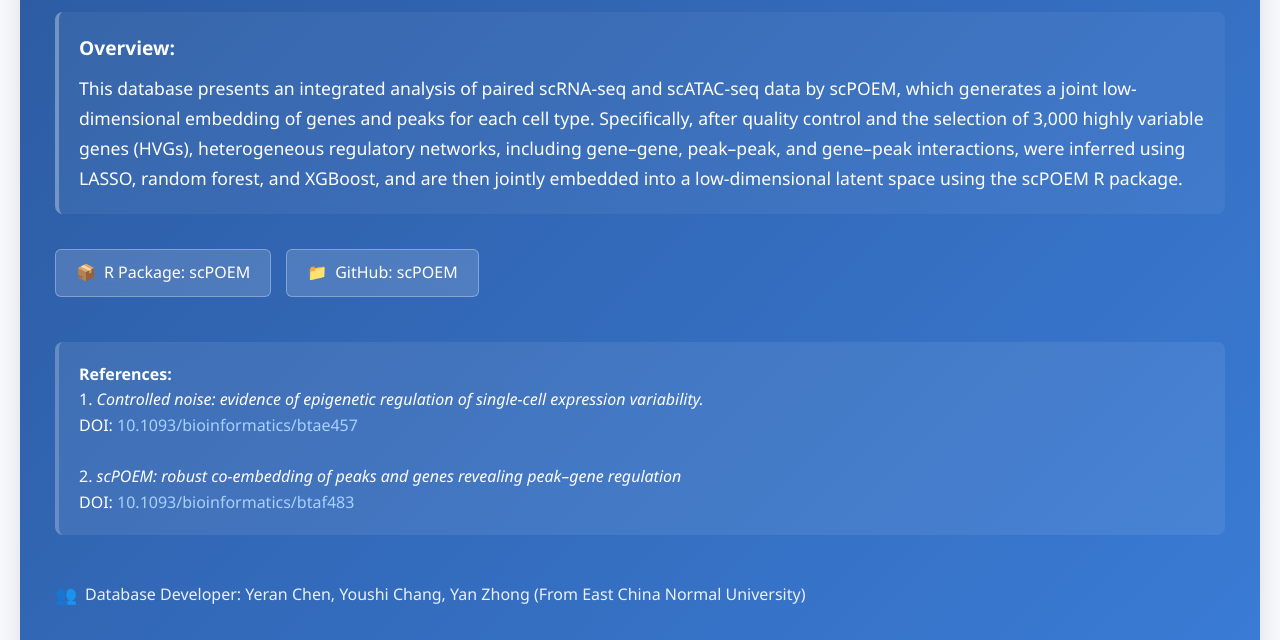
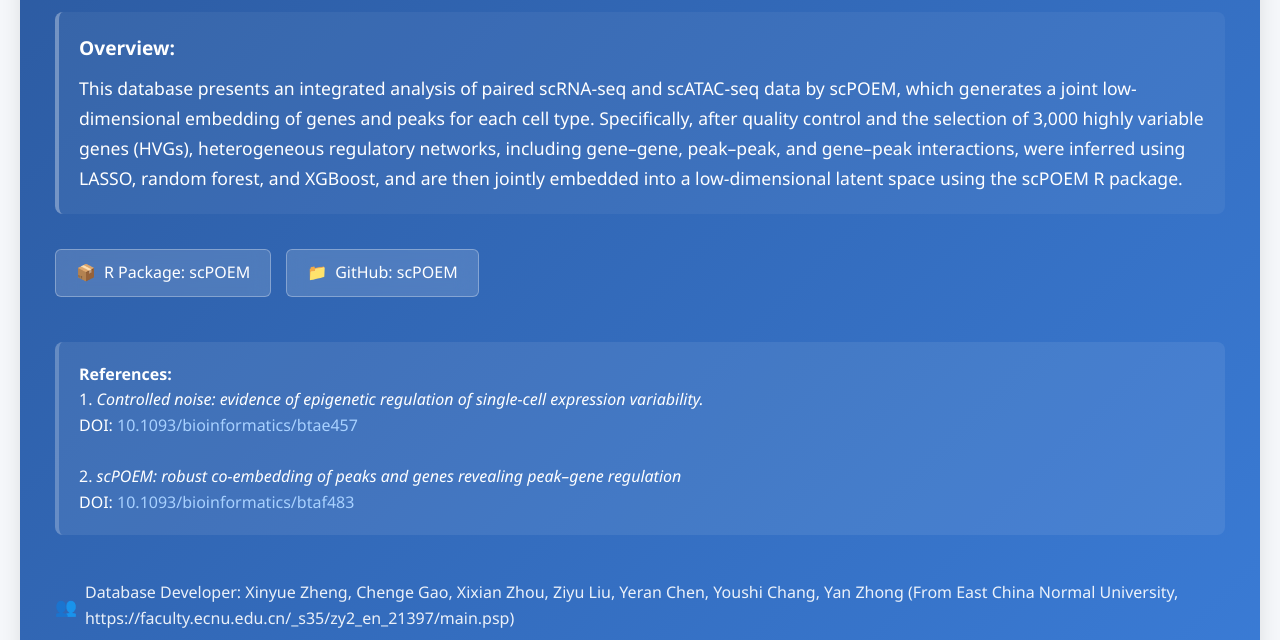
Before and after one commit to YanZhong-Lab-ECNUstat/web-scPOEM-dataset, a plain HTML site: page index.html in a window 1280 px wide. Shown: the part 153-793 px from the top of the page. Drawn offline with Linux system fonts and the light colour scheme.

Commit message:
index.html

```diff
--- a/index.html
+++ b/index.html
@@ -585,7 +585,7 @@
 
                 <div class="developer-info">
                     <div class="developer-text">
-                        Database Developer: Yeran Chen, Youshi Chang, Yan Zhong (From East China Normal University)
+                        Database Developer: Xinyue Zheng, Chenge Gao, Xixian Zhou, Ziyu Liu, Yeran Chen, Youshi Chang, Yan Zhong (From East China Normal University, https://faculty.ecnu.edu.cn/_s35/zy2_en_21397/main.psp)
                     </div>
                 </div>
             </div>
```
